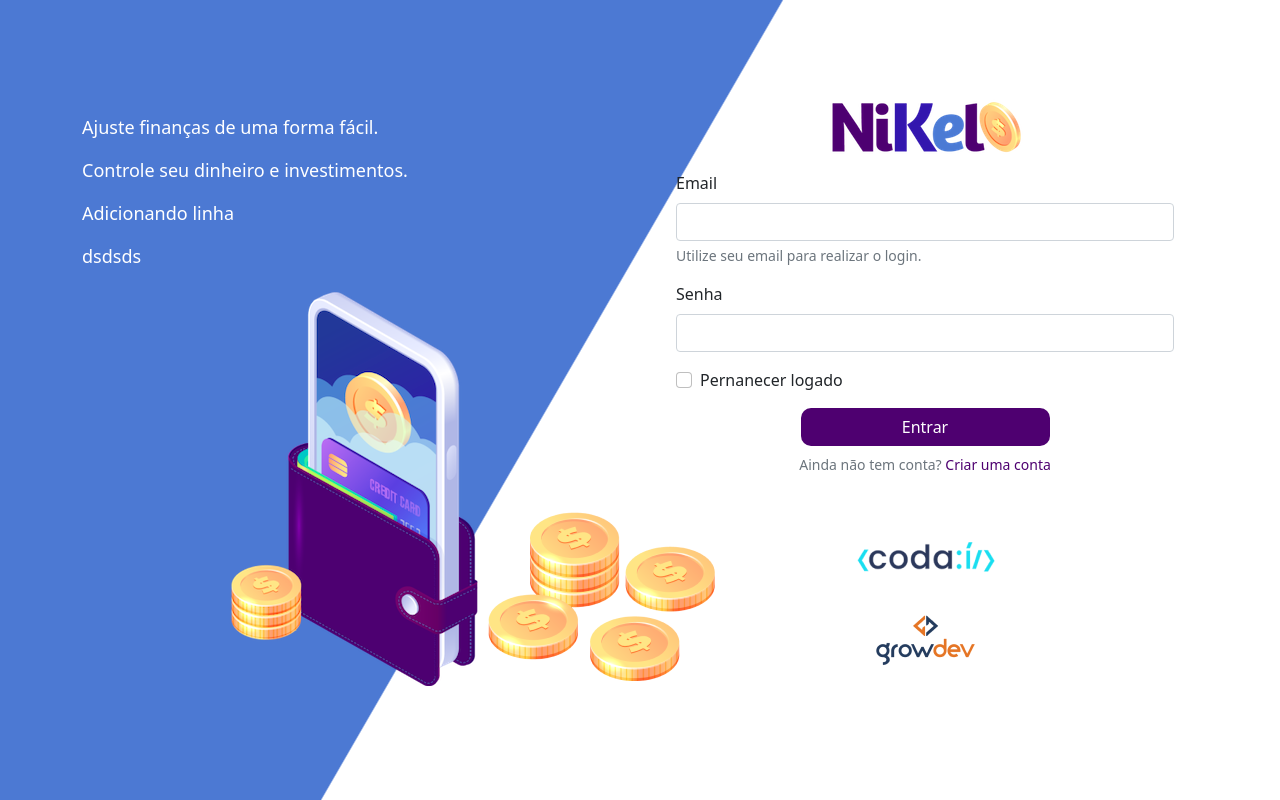
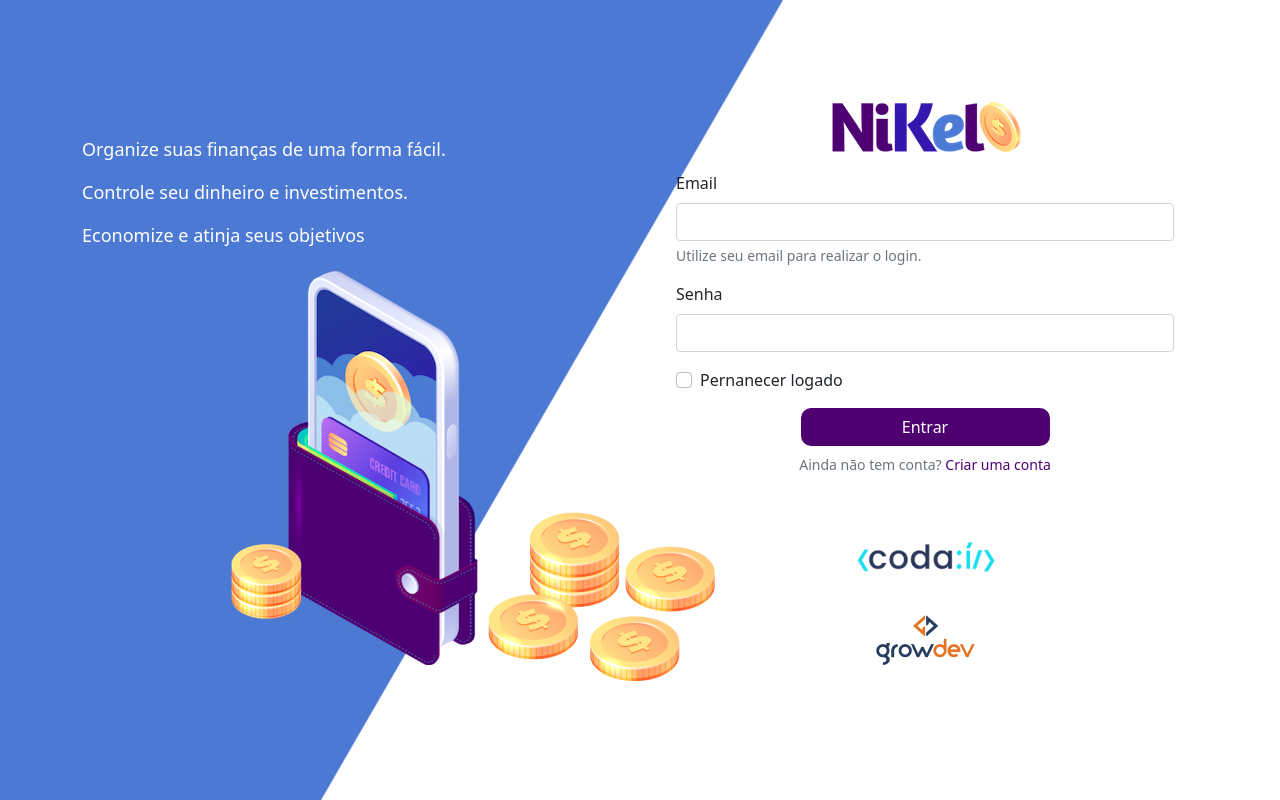
Before and after one commit to iap1000/Codai, a plain HTML site: page Nikel/public/index.html in a window 1280 px wide. Drawn offline with nearby package versions, Linux system fonts and the light colour scheme.

Commit message:
Voltando como era

```diff
--- a/Nikel/public/index.html
+++ b/Nikel/public/index.html
@@ -14,10 +14,9 @@
             <div class="row vh-100">
                 <div class="col d-flex justify-content-center my-5 flex-column">
                     <div class="text-login">
-                        <p>Ajuste finanças de uma forma fácil.</p>
+                        <p>Organize suas finanças de uma forma fácil.</p>
                         <p>Controle seu dinheiro e investimentos.</p>
-                        <p>Adicionando linha</p>
-                        <p>dsdsds</p>
+                        <p>Economize e atinja seus objetivos</p>
                     </div>
                     <div class="text-center">
                         <img src="../Assets/images/pocket.png" alt="pocket" class="img-fluid">
```
